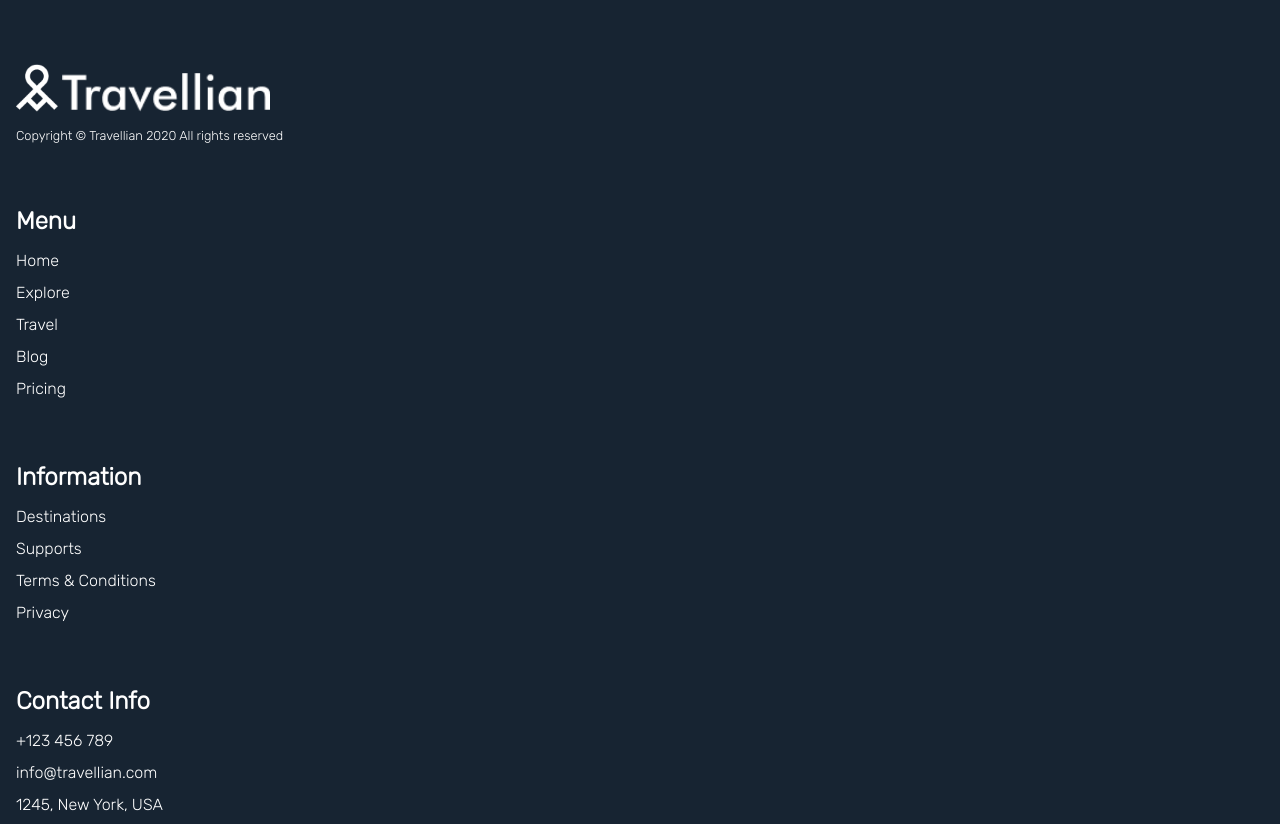
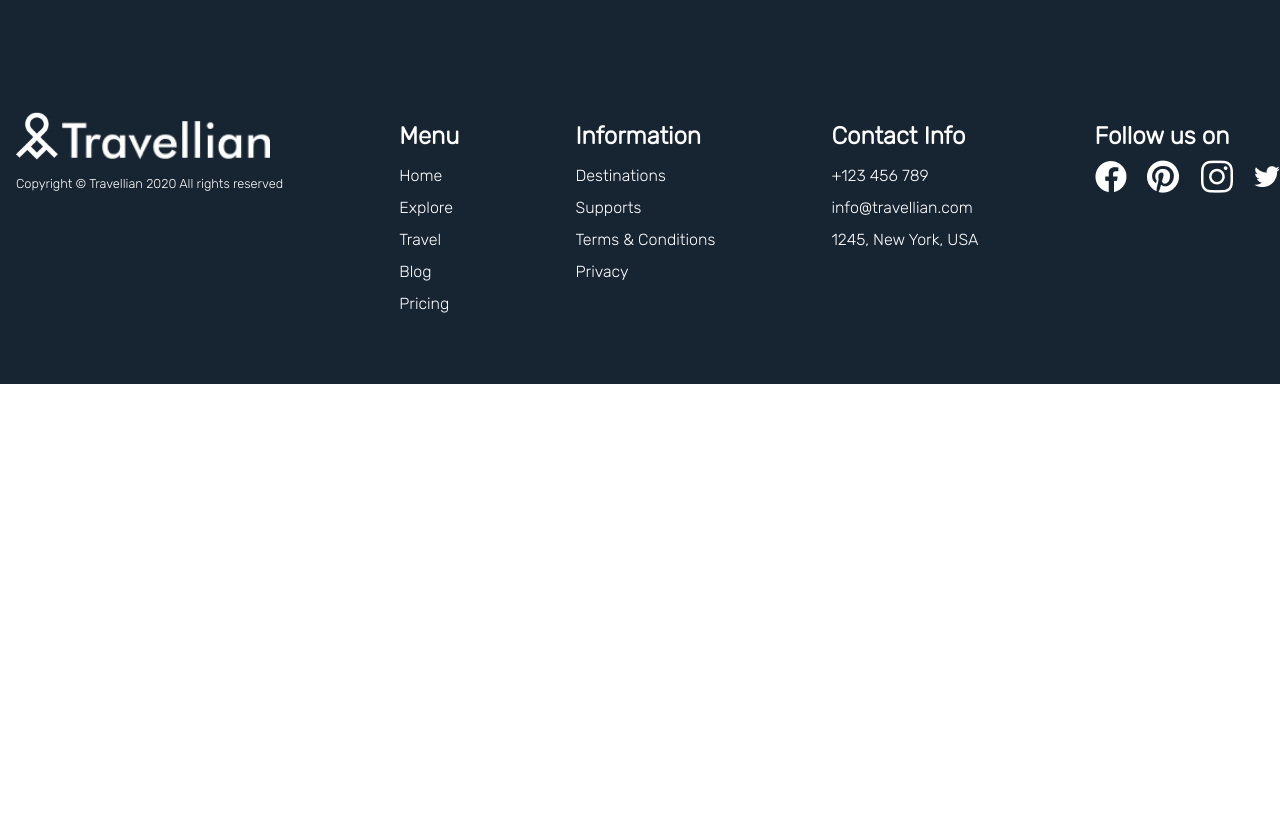
Before and after one commit to LorenaAnayaDiaz/202301-w1chwe-lorena-anaya-angel-contioso, a website: page index.html in a window 1280 px wide. Shown: the top 824 px of the page. After the commit the page ends 800 px from the top, so only its background shows below. Drawn offline with Linux system fonts and the light colour scheme.

Commit message:
add responsive style to footer

```diff
--- a/footer.css
+++ b/footer.css
@@ -22,9 +22,6 @@
   padding-top: 3rem;
 }
 
-.footer__logo {
-}
-
 .footer-container__article-copyright {
   font-size: 0.8rem;
 }
@@ -41,3 +38,18 @@
 .footer__logo-image-1 {
   height: 3rem;
 }
+
+@media (min-width: 600px) {
+  .footer-container {
+    display: flex;
+    flex-wrap: wrap;
+    flex-direction: row;
+    justify-content: space-between;
+  }
+
+  .footer-container__article-logo {
+    display: flex;
+    flex-direction: column;
+    padding-top: 3rem;
+  }
+}
```
